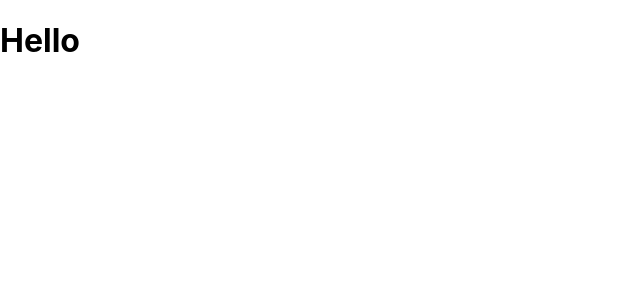
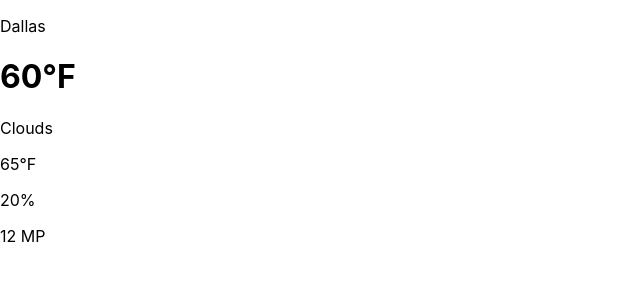
Before and after one commit to san270131/Portafolio, a React (Create React App) app in the folder weather-app-react/: page / in a window 1280 px wide. Shown: the top 300 px of the page, without its empty margins (0-640 px from the left). Built offline with nearby package versions, Linux system fonts and the light colour scheme.

Commit message:
criando o html no arquivo app.js

```diff
--- a/weather-app-react/package.json
+++ b/weather-app-react/package.json
@@ -6,6 +6,7 @@
     "@testing-library/jest-dom": "^5.16.5",
     "@testing-library/react": "^13.3.0",
     "@testing-library/user-event": "^13.5.0",
+    "axios": "^0.27.2",
     "react": "^18.2.0",
     "react-dom": "^18.2.0",
     "react-scripts": "5.0.1",
--- a/weather-app-react/src/App.js
+++ b/weather-app-react/src/App.js
@@ -1,10 +1,36 @@
-import React from 'react'
-
+import React, {useState} from 'react'
+import axios from 'axios'
 
 function App() {
+
+//const url = `https://api.openweathermap.org/data/2.5/weather?q=dallas&appid=7a6e2ede11750c496fa5fb7350b3e713`
+
   return (
-    <div className="App">
-      <h1>Hello</h1>
+    <div className='app'>
+      <div className='container'>
+        <div className='top'>
+          <div className='location'>
+            <p>Dallas</p>
+          </div>
+          <div className='temp'>
+            <h1>60°F</h1>
+          </div>
+          <div className='descrption'>
+            <p>Clouds</p>
+          </div>
+        </div>
+        <div className='bottom'>
+          <div className='feels'>
+            <p>65°F</p>
+          </div>
+          <div className='humidity'>
+            <p>20%</p>
+          </div>
+          <div className='wind'>
+            12 MP
+          </div>
+        </div>
+      </div>
     </div>
   );
 }
```
Also changed, not shown: 1 other file (tests, documents, lock files or other folders).
